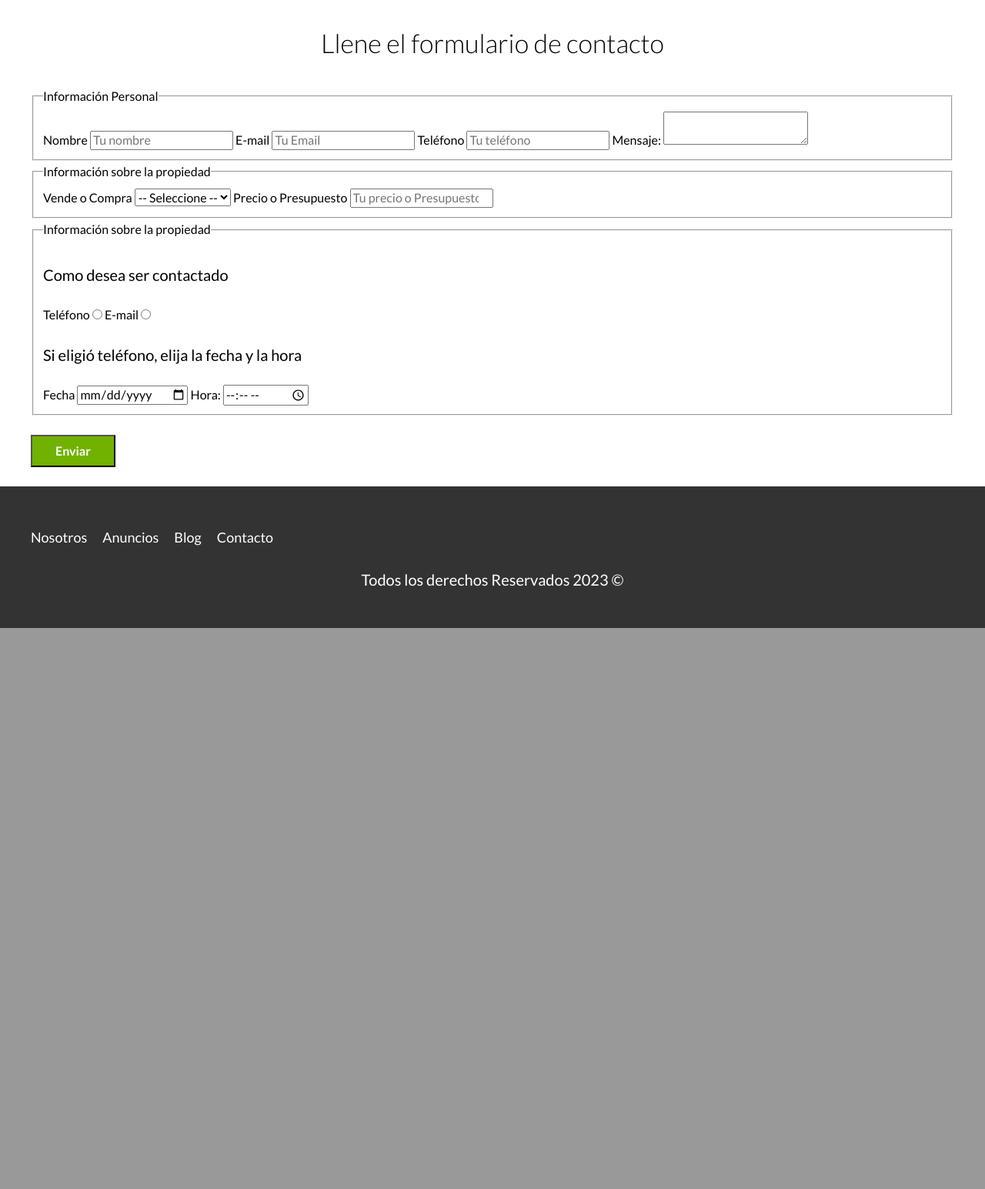
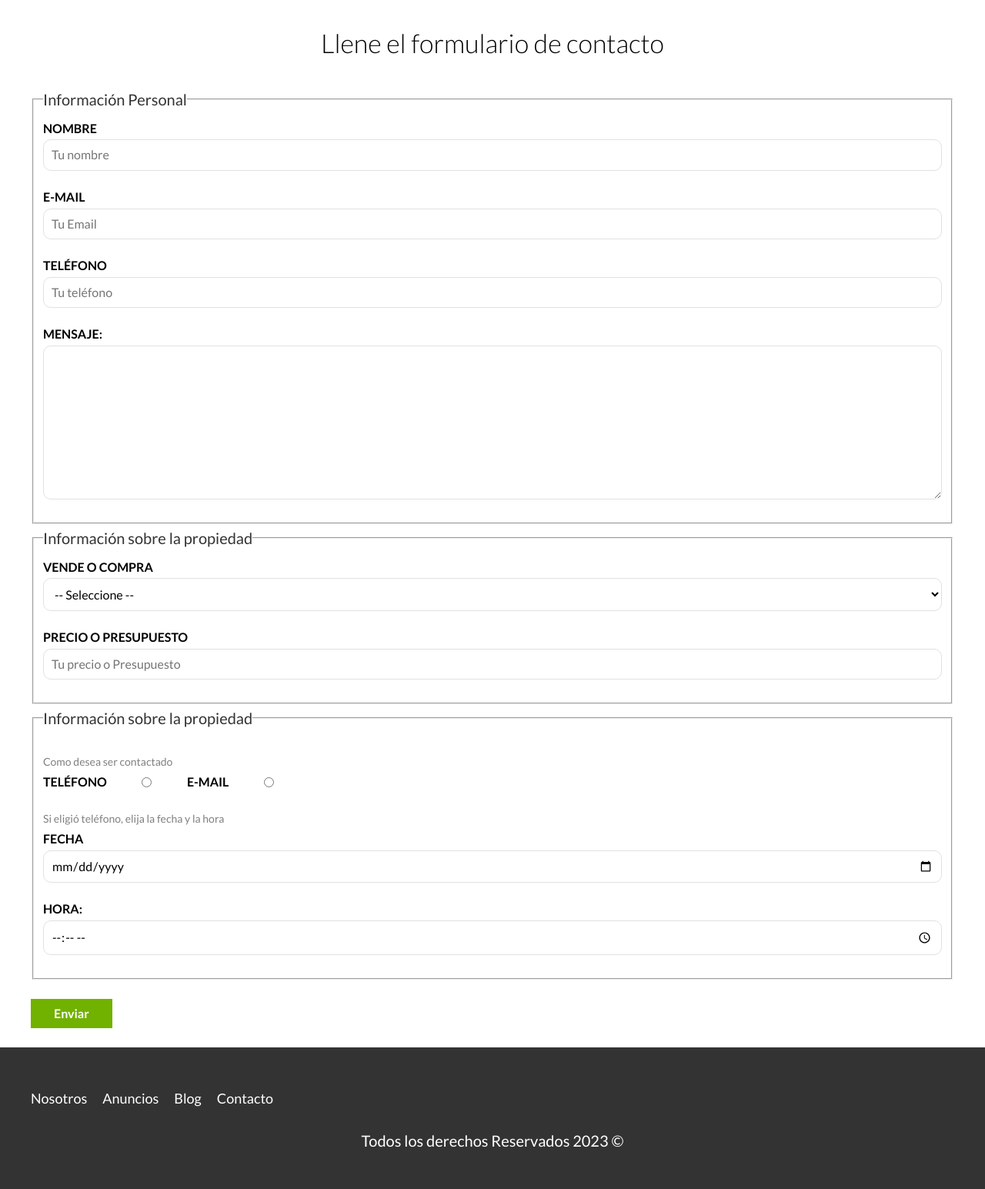
Before and after one commit to urban-calderon/bienes-raices, a PHP site: page /contacto.html in a window 1280 px wide. Shown: the part 1138-2683 px from the top of the page at 77% size. Before the commit the page ends 1954 px from the top, so only its background shows below. Run offline with PHP 8.4, Linux system fonts and the light colour scheme.

Commit message:
ADDED: styles of contact form

```diff
--- a/src/scss/app.scss
+++ b/src/scss/app.scss
@@ -14,6 +14,7 @@
 @import 'layout/contactar';
 @import 'layout/inferior';
 @import 'layout/testimoniales';
+@import 'layout/formularios';
 
 /* Páginas Internas */
 @import 'internas/nosotros'
--- a/src/scss/base/_mixins.scss
+++ b/src/scss/base/_mixins.scss
@@ -31,8 +31,10 @@
     text-align: center;
     margin-top: $separacion / 2;
     display: $display;
+    border: none;
 
     &:hover {
         background-color: darken($bgColor, 5);
+        cursor: pointer;
     }
 }
--- /dev/null
+++ b/src/scss/layout/_formularios.scss
@@ -0,0 +1,49 @@
+.formulario {
+    p {
+        font-size: 1.4rem;
+        color: $grisOscuro;
+        margin: 2rem 0 0 0;
+    }
+
+    .leyenda {
+        color: gray;
+    }
+
+    legend {
+        font-size: 2rem;
+        color: $grisOscuro;
+    }
+
+    label {
+        font-weight: $bold;
+        text-transform: uppercase;
+        display: block;
+    }
+
+    input:not([type="submit"]),
+    textarea,
+    select {
+        padding: 1rem;
+        display: block;
+        width: 100%;
+        background-color: $blanco;
+        border: 1px solid $gris;
+        border-radius: 1rem;
+        margin-bottom: 2rem;
+    }
+
+    textarea {
+        height: 20rem;
+    }
+
+    .forma-contacto {
+        max-width: 30rem;
+        display: flex;
+        justify-content: space-between;
+        align-items: center;
+    }
+    input[type="radio"] {
+        margin: 0;
+        width: auto;
+    }
+}
```
Also changed, not shown: build/css/app.css, 1 other file.
